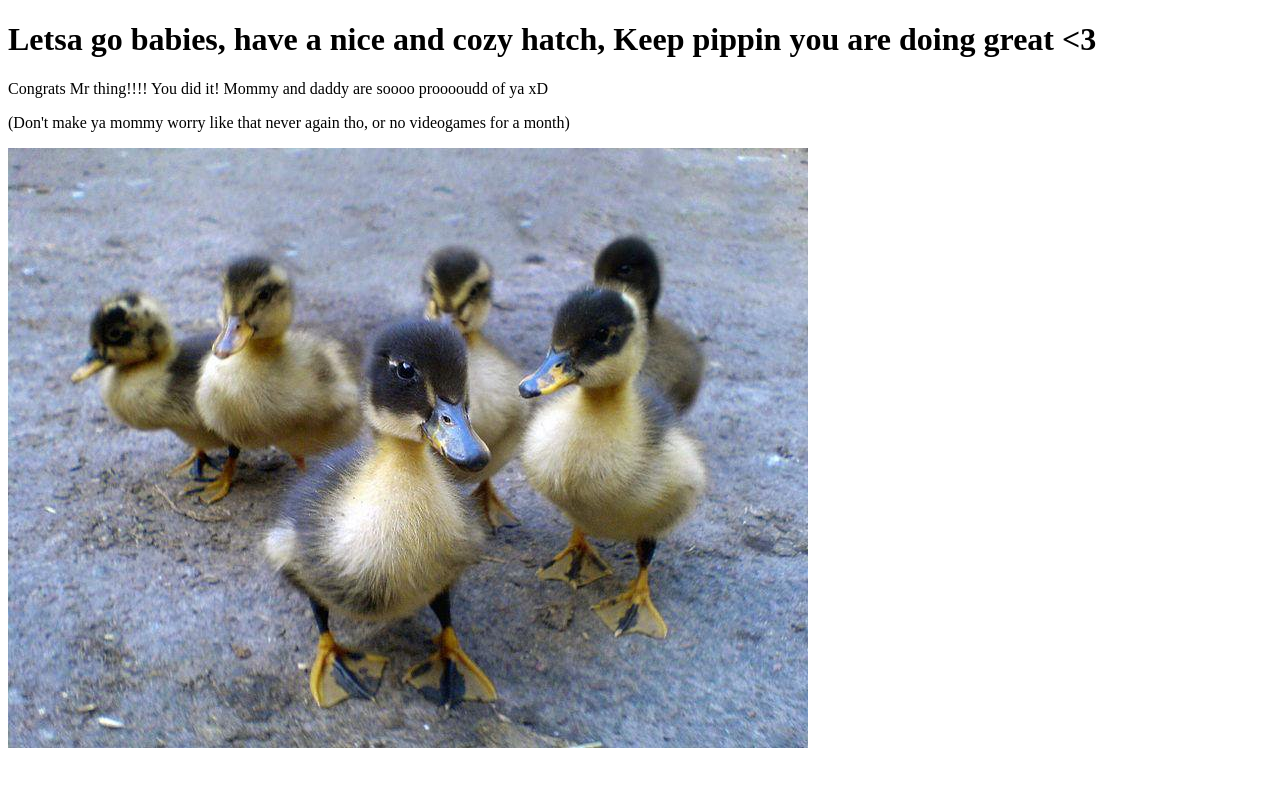
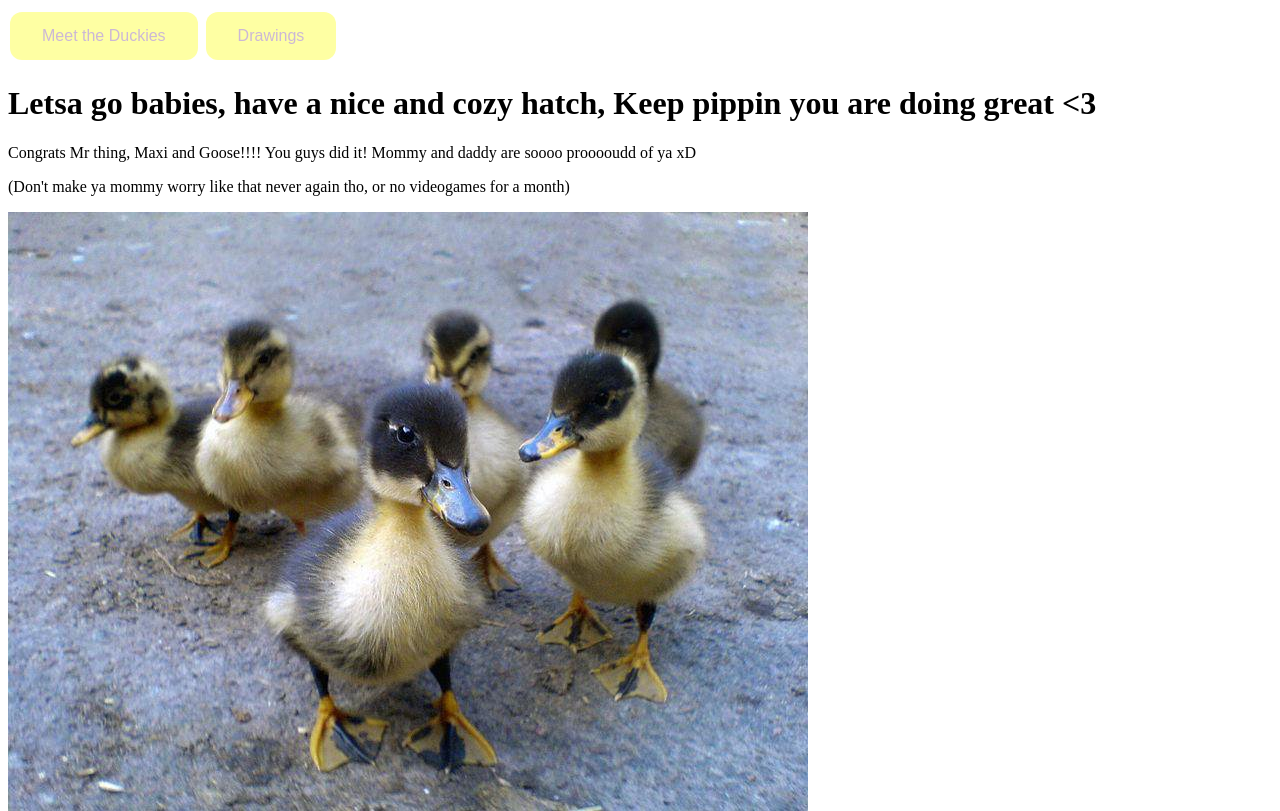
Before and after one commit to P3D-l/WebDuckies, a PHP site: page / in a window 1280 px wide. Shown: the top 811 px of the page. Before the commit the page ends 748 px from the top, so only its background shows below. Run offline with PHP 8.4, Linux system fonts and the light colour scheme.

Commit message:
added non functional buttons

```diff
--- a/index.php
+++ b/index.php
@@ -6,11 +6,34 @@
     <meta name="viewport" content="width=device-width, initial-scale=1.0">
     <title>Document</title>
 </head>
+<style>
+    .button {
+  background-color: #feffa3;
+  border: none;
+  color: #ccb8d6;
+  padding: 15px 32px;
+  text-align: center;
+  text-decoration: none;
+  display: inline-block;
+  font-size: 16px;
+  margin: 4px 2px;
+  cursor: pointer;
+}
+
+.button1 {border-radius: 12px;}
+.button1:hover{background-color: #f7f8a3;}
+
+.button2 {border-radius: 12px;}
+.button2:hover{background-color: #f7f8a3;}
+</style>
+<button class = "button button1">Meet the Duckies</button>
+<button class = "button button2">Drawings</button>
+
 <body>
 
 
     <h1>Letsa go babies, have a nice and cozy hatch, Keep pippin you are doing great <3</h1>
-    <p>Congrats Mr thing!!!! You did it! Mommy and daddy are soooo prooooudd of ya xD</p>
+    <p>Congrats Mr thing, Maxi and Goose!!!! You guys did it! Mommy and daddy are soooo prooooudd of ya xD</p>
     <p>(Don't make ya mommy worry like that never again tho, or no videogames for a month)</p>
 
     <img src="ducklings.jpg">
```
